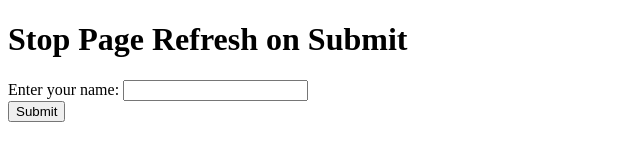
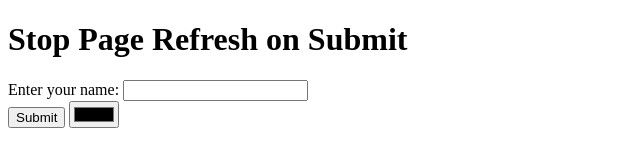
Before and after one commit to yuvaraj0212/learning_git, a plain HTML site: page index.html in a window 1280 px wide. Shown: the whole page, without its empty margins (0-640 px from the left). Drawn offline with Linux system fonts and the light colour scheme.

Commit message:
second commit

```diff
--- a/index.html
+++ b/index.html
@@ -10,6 +10,7 @@
       <input type="text" id="name" name="name" required />
       <br />
       <input type="submit" value="Submit" />
+      <input type="color" name="test" id="" />
     </form>
     <p id="greeting"></p>
 
```
